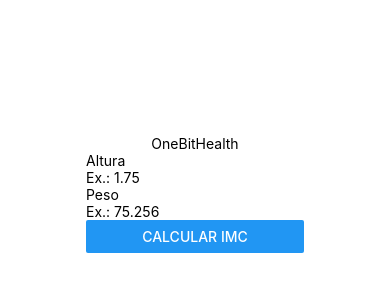
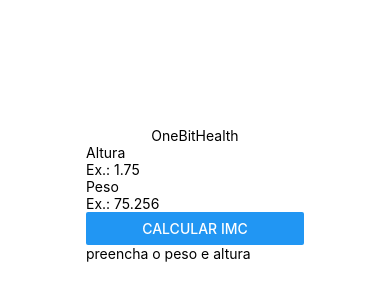
Before and after one commit to ChristianHerber/onebithealth, a React Native app: screen / in a window 390 px wide. Shown: the part 228-528 px from the top of the page. Built offline with nearby package versions, Linux system fonts and the light colour scheme.

Commit message:
update: add functions to calc and validate

```diff
--- a/src/components/Form/index.js
+++ b/src/components/Form/index.js
@@ -1,8 +1,33 @@
-import React from "react";
+import React, { useState } from "react";
 import { TextInput, Text, View, Button } from "react-native"
 import ResultImc from "../ResultImc";
 
 const Form = () => {
+
+    const [height, setHeight] = useState(null)
+    const [weight, setWeight] = useState(null)
+    const [messageImc, setMessageImc] = useState('preencha o peso e altura')
+    const [imc, setImc] = useState(null)
+    const [textButton, setTextButton] = useState('Calcular')
+
+    function imcCalculator(){
+        return setImc((weight/(height*height)).toFixed(2))
+    }
+
+    function validationImc(){
+        if(weight !== null && height !== null){
+            imcCalculator()
+            setHeight(null)
+            setWeight(null)
+            setMessageImc("Seu IMC é igual: ")
+            setTextButton("Calcular novamente")
+            return
+        }
+        setImc(null)
+        setTextButton("Calcular")
+        setMessageImc("preencha o peso e altura")
+    }
+
     return (
         <View>
             <View>
@@ -23,7 +48,7 @@ const Form = () => {
 
             </View>
 
-            <ResultImc />
+            <ResultImc messageResultImc={messageImc} resultImc={imc} />
 
         </View>
     )
```
